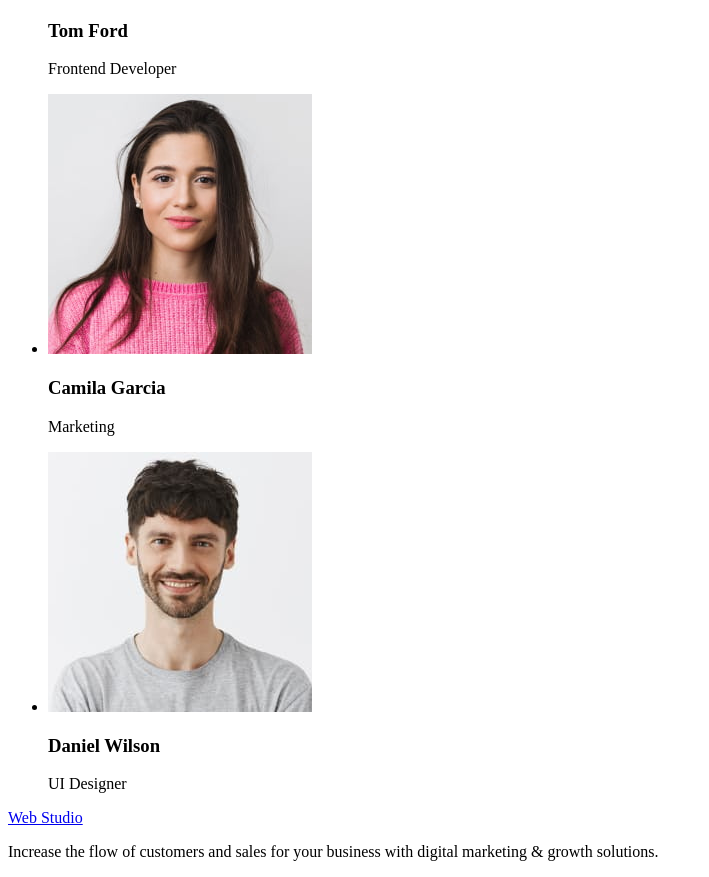
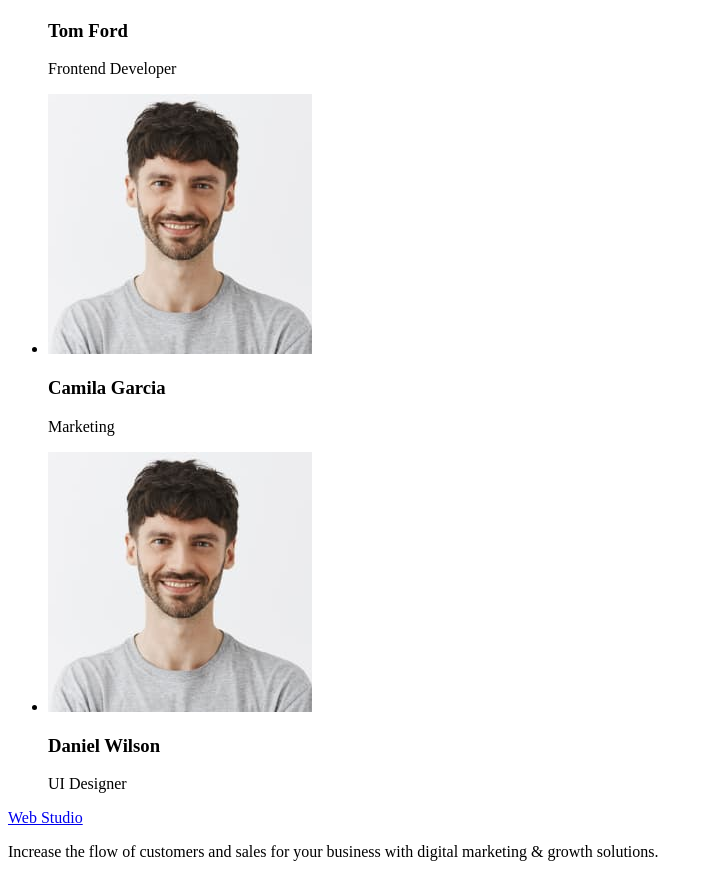
Before and after one commit to Anastasia300704/goit-markup-hw-01, a plain HTML site: page index.html in a window 1280 px wide. Shown: the part 1281-2158 px from the top of the page, without its empty margins (0-709 px from the left). Drawn offline with Linux system fonts and the light colour scheme.

Commit message:
Update index.html

```diff
--- a/index.html
+++ b/index.html
@@ -107,7 +107,7 @@ Frontend Developer
     </li>
 
 <li>
-     <img src="./images/img/img (2).jpg" alt="img2"
+    <img src="./images/img/img (3).jpg" alt="img3"
     width="264"
     height="260"
     />
@@ -136,7 +136,6 @@ UI Designer
         <p>
             Increase the flow of customers and sales for your business with digital marketing & growth solutions.
         </p>
-    </a>
    </footer>
 
 
```
Lines whose indentation alone changed are shown as unchanged.
